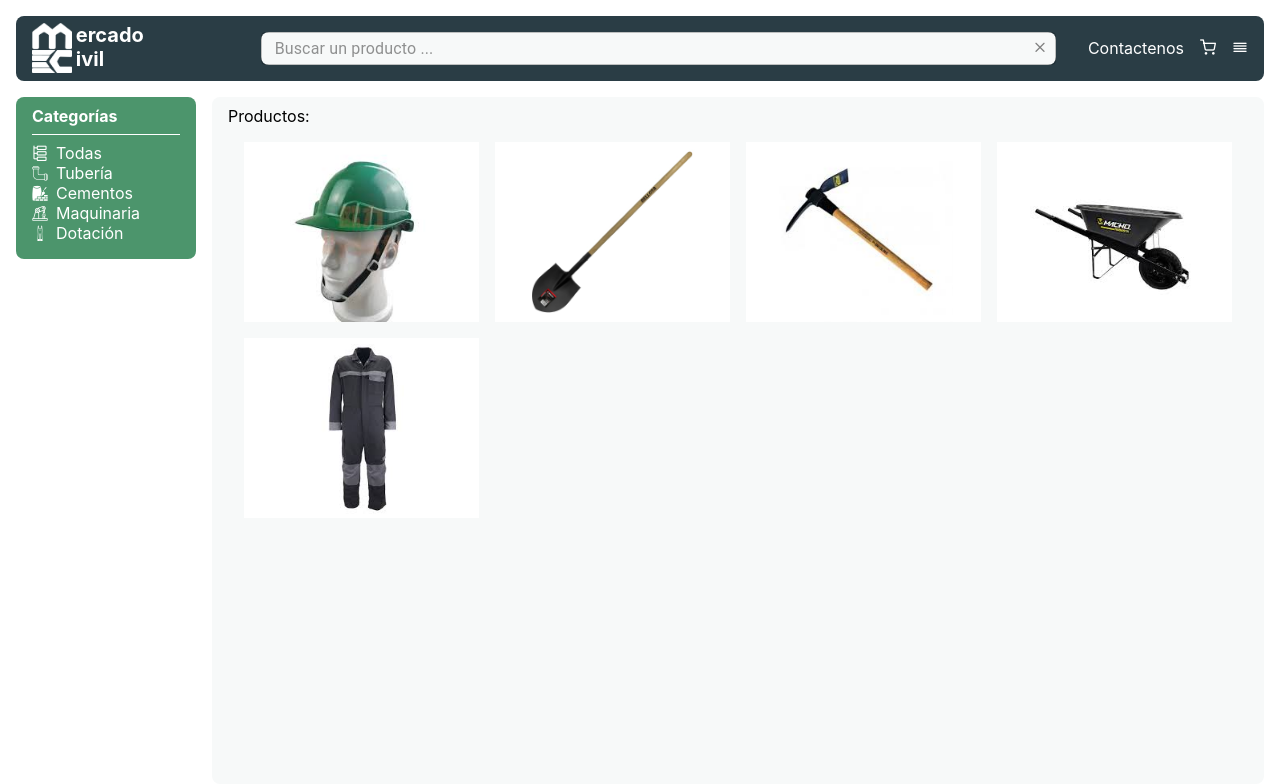
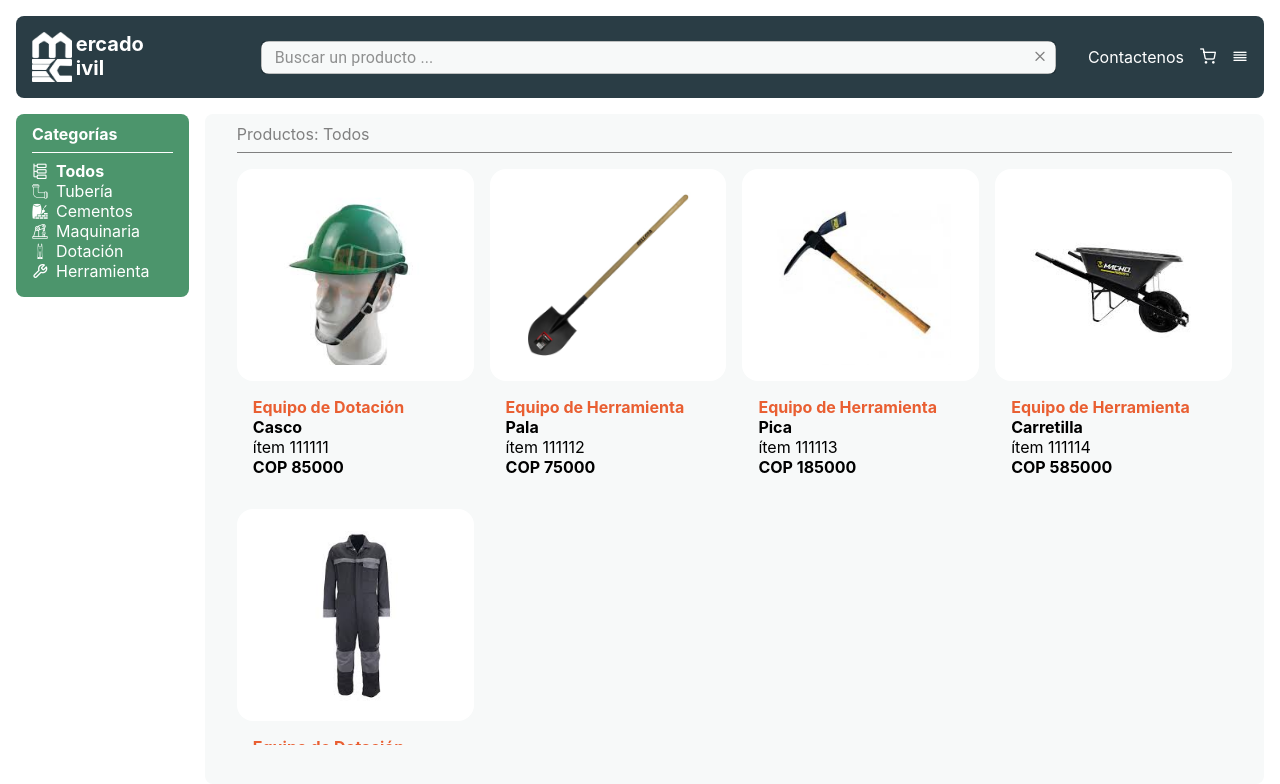
Before and after one commit to RubenFerroRugeles1998/mercado-civil, a React (Create React App) app: page / in a window 1280 px wide. Shown: the top 784 px of the page. Built offline with nearby package versions, Linux system fonts and the light colour scheme.

Commit message:
week two demo

```diff
--- a/src/components/Screens/HomePage.js
+++ b/src/components/Screens/HomePage.js
@@ -14,19 +14,20 @@ import overol from "../../assets/Images/constructionProducts/overol.jpeg";
 const LandingPage = () => {
 
     let products = [
-        { name: "Casco", image: casco, price: 85000 },
-        { name: "Pala", image: pala, price: 75000 },
-        { name: "Pica", image: pica, price: 185000 },
-        { name: "Carretilla", image: carretilla, price: 585000 },
-        { name: "Overol", image: overol, price: 58000 }
+        { name: "Casco", image: casco, price: 85000, equipment: "Dotación", serial: 111111 },
+        { name: "Pala", image: pala, price: 75000, equipment: "Herramienta", serial: 111112 },
+        { name: "Pica", image: pica, price: 185000, equipment: "Herramienta", serial: 111113 },
+        { name: "Carretilla", image: carretilla, price: 585000, equipment: "Herramienta", serial: 111114 },
+        { name: "Overol", image: overol, price: 58000, equipment: "Dotación", serial: 111115 }
     ];
 
     let categories = [
-        { icon: "icon-all", name: "Todas" },
+        { icon: "icon-all", name: "Todos" },
         { icon: "icon-pipe", name: "Tubería" },
         { icon: "icon-concrete", name: "Cementos" },
         { icon: "icon-machinery", name: "Maquinaria" },
-        { icon: "icon-coveralls", name: "Dotación" }
+        { icon: "icon-coveralls", name: "Dotación" },
+        { icon: "icon-tool", name: "Herramienta" }
     ]
 
     // Para el Search Bar ----------------------------------
@@ -40,6 +41,14 @@ const LandingPage = () => {
         setInputValue('');
     };
     // -----------------------------------------------------
+
+    // Para el Selected Category --------------------------------------
+    const [selectedCategory, setSelectedCategory] = useState('Todos');
+
+    const handleCategoryClick = (categoryName) => {
+        setSelectedCategory(categoryName);
+    };
+    // ----------------------------------------------------------------
 
     return (
         <div className={classes.LandingPageContainer}>
@@ -80,21 +89,28 @@ const LandingPage = () => {
                     <div className={classes.categoriesContainer}>
                         <div className={classes.categoriesText} >Categorías</div>
                         <Each of={categories} render={(item, index) =>
-                            <div className={classes.categoriesIconAndText}>
+                            <div className={classes.categoriesIconAndText} onClick={() => handleCategoryClick(item.name)}>
                                 <div className={item.icon}></div>
-                                <div className={classes.selectCategory} >{item.name}</div>
+                                <div className={`${classes.selectCategory} ${selectedCategory === item.name ? classes.selectedCategory : ''}`} >{item.name}</div>
                             </div>
                         } />
                     </div>
                 </div>
                 <div className={classes.productsContainer}>
-                    <div>Productos: </div>
+                    <div className={classes.productsText}>Productos: {selectedCategory}</div>
                     <div className={classes.productsDisplay}>
                         <Each of={products} render={(item, index) =>
-                            <div className={classes.productCard}>
-                                <img src={item.image} alt={item.image} height="180px" />
+                            <div className={classes.completeProduct}>
+                                <div className={classes.productCard}>
+                                    <img src={item.image} alt={item.image} height="180px" />
+                                </div>
+                                <div className={classes.productDescription}>
+                                    <div className={classes.equipmentText}>Equipo de {item.equipment}</div>
+                                    <div className={classes.productName}>{item.name}</div>
+                                    <div>ítem {item.serial}</div>
+                                    <div className={classes.copText}>COP {item.price}</div>
+                                </div>
                             </div>
-                            // <div>{index + 1}</div>
                         } />
                     </div>
                 </div>
--- a/src/components/Screens/HomePage.module.scss
+++ b/src/components/Screens/HomePage.module.scss
@@ -12,8 +12,7 @@
 .LandingPageHeader {
     background-color: $dark-blue;
     margin: 1em;
-    height: 4.7em;
-    padding: 0em 1em;
+    padding: 1em 1em;
     width: calc(100% - 4em);
     border-radius: .5em;
     display: flex;
@@ -117,6 +116,10 @@
     gap: .5em;
 }
 
+.selectedCategory {
+    font-weight: bold;
+}
+
 .selectCategory:hover {
     font-weight: bold;
     cursor: pointer;
@@ -129,13 +132,28 @@
     padding: .6em 1em 1em 1em;
 }
 
+.productsText {
+    border-bottom: solid 1px $gray;
+    padding-bottom: .5em;
+    margin-left: 1em;
+    margin-right: 1em;
+    color: $gray;
+}
+
 .productsDisplay {
     display: grid;
     grid-template-columns: repeat(4, 1fr);
     overflow-y: auto;
-    padding: 1em;
+    height: 70vh;
     gap: 16px;
     padding: 16px;
+}
+
+.completeProduct {
+    display: flex;
+    flex-direction: column;
+    align-items: flex-start;
+    justify-items: flex-start;
 }
 
 .productCard {
@@ -144,9 +162,31 @@
     flex-direction: column;
     align-items: center;
     justify-content: center;
+    padding: 1em;
+    width: 16vw;
+    border-radius: 1em;
 }
 
 .productCard:hover {
     cursor: pointer;
     box-shadow: 0 4px 8px rgba(0, 0, 0, 0.1);
 }
+
+.productDescription{
+    padding: 1em;
+}
+
+.equipmentText {
+    color: $light-orange;
+    font-weight: bold;
+}
+
+.productName {
+    color: $black;
+    font-weight: bold;
+}
+
+.copText {
+    color: $black;
+    font-weight: bold;
+}
```
